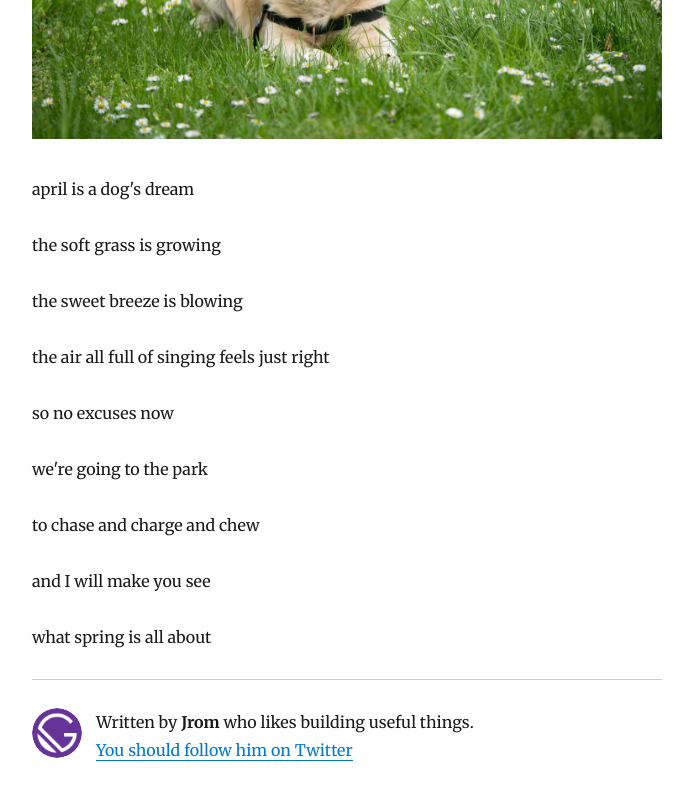
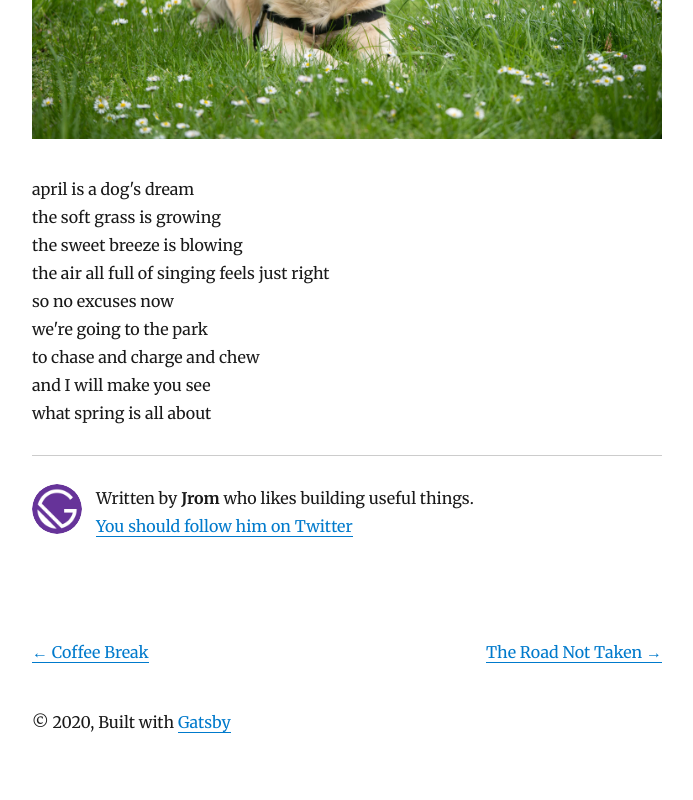
Before and after one commit to jromest/gatsby-netlifycms, a Gatsby site: page /april-is-a-dogs-dream-2020-07-21/ in a window 1280 px wide. Shown: the part 476-1276 px from the top of the page, without its empty margins (293-986 px from the left). After the commit the page ends 1254 px from the top, so only its background shows below. Built offline with nearby package versions, Linux system fonts and the light colour scheme; Gatsby itself is replaced by a stand-in of ours; some packages are replaced by stand-ins of ours.

Commit message:
Update Post “april-is-a-dogs-dream-2020-07-21/index”

```diff
--- a/content/posts/april-is-a-dogs-dream-2020-07-21/index.md
+++ b/content/posts/april-is-a-dogs-dream-2020-07-21/index.md
@@ -5,20 +5,12 @@ description: By Marilyn Singer
 ---
 ![Dog in grass](dog.jpg "Dog in grass")
 
-april is a dog's dream
-
-the soft grass is growing
-
-the sweet breeze is blowing
-
-the air all full of singing feels just right
-
-so no excuses now
-
-we're going to the park
-
-to chase and charge and chew
-
-and I will make you see
-
+april is a dog's dream\
+the soft grass is growing\
+the sweet breeze is blowing\
+the air all full of singing feels just right\
+so no excuses now\
+we're going to the park\
+to chase and charge and chew\
+and I will make you see\
 what spring is all about
```
